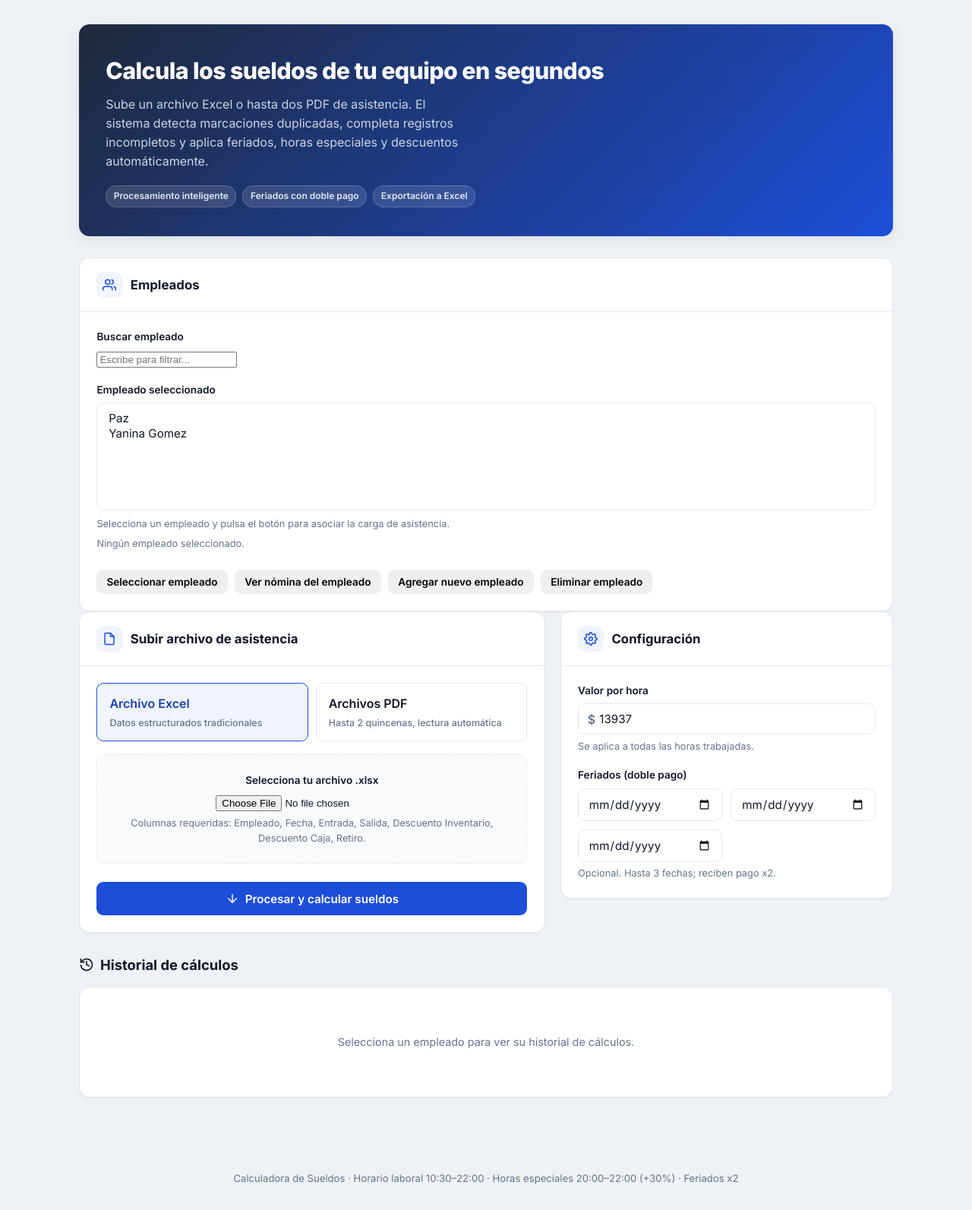
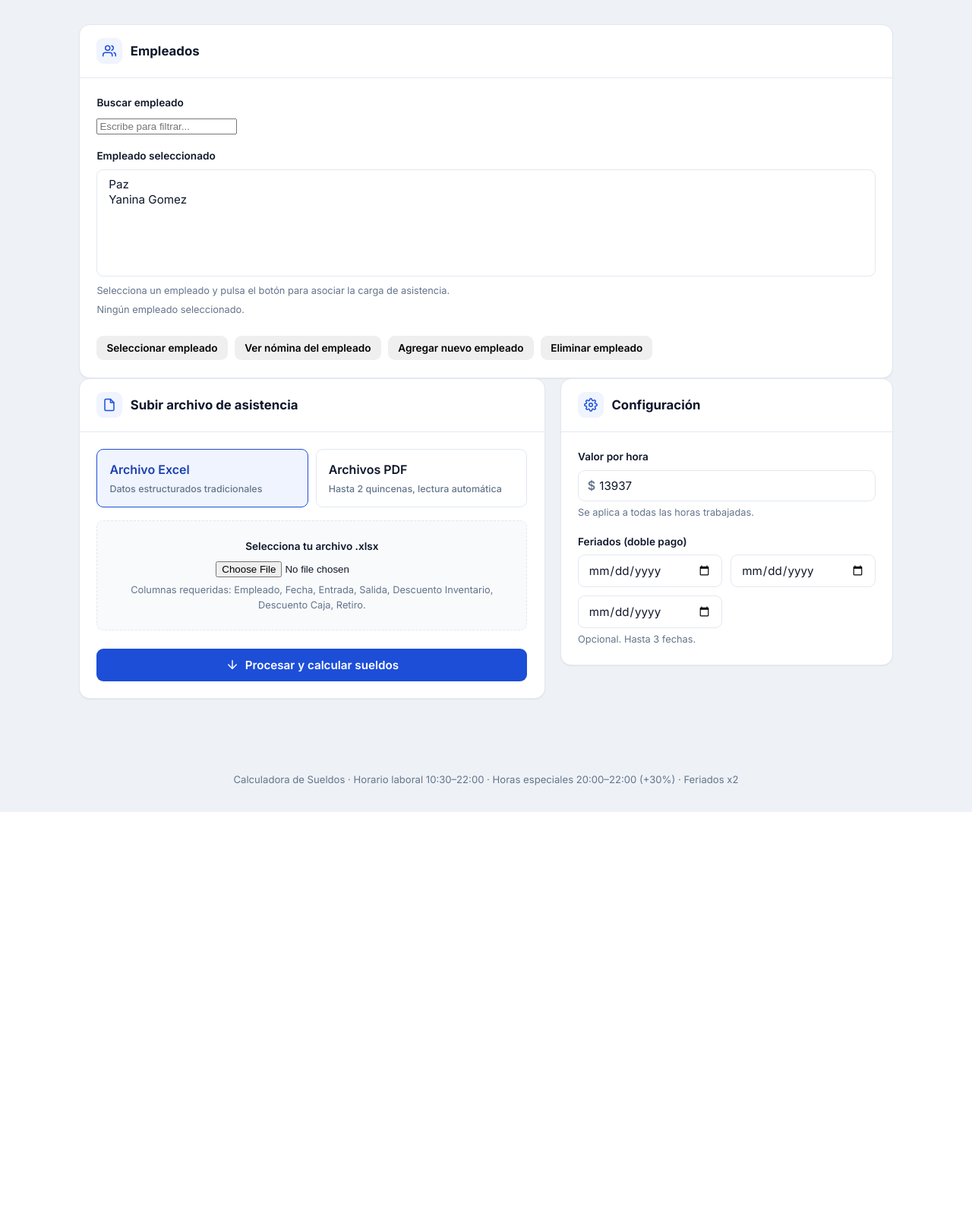
Before and after one commit to AndresFernandez686/Calculo_Nomina1.4, a Flask app: page / in a window 1280 px wide. Shown: the part 74-1667 px from the top of the page at 76% size. After the commit the page ends 1143 px from the top, so only its background shows below. Run offline with Flask 3, Linux system fonts and the light colour scheme; data comes from the database, SQL or seed files in the repository; data that the repository does not hold is empty.

Commit message:
Se quitaron algunas cosas

```diff
--- a/templates/index.html
+++ b/templates/index.html
@@ -1,19 +1,7 @@
 {% extends "base.html" %}
 
 {% block content %}
-<section class="hero">
-  <h1>Calcula los sueldos de tu equipo en segundos</h1>
-  <p>
-    Sube un archivo Excel o hasta dos PDF de asistencia. El sistema detecta
-    marcaciones duplicadas, completa registros incompletos y aplica feriados,
-    horas especiales y descuentos automáticamente.
-  </p>
-  <div class="hero-badges">
-    <span class="badge">Procesamiento inteligente</span>
-    <span class="badge">Feriados con doble pago</span>
-    <span class="badge">Exportación a Excel</span>
-  </div>
-</section>
+
 
 <!-- Selección de empleados -->
 <div class="card">
@@ -146,51 +134,13 @@
             <input type="date" name="feriado_2" />
             <input type="date" name="feriado_3" />
           </div>
-          <p class="hint">Opcional. Hasta 3 fechas; reciben pago x2.</p>
+          <p class="hint">Opcional. Hasta 3 fechas.</p>
         </div>
       </div>
     </div>
   </div>
 
 </form>
-
-<!-- Historial -->
-<div class="section-title">
-  <svg width="20" height="20" viewBox="0 0 24 24" fill="none" stroke="currentColor" stroke-width="2" stroke-linecap="round" stroke-linejoin="round"><path d="M3 3v5h5"/><path d="M3.05 13A9 9 0 1 0 6 5.3L3 8"/><path d="M12 7v5l4 2"/></svg>
-  Historial de cálculos{% if selected_employee %} de {{ selected_employee.nombre }}{% endif %}
-</div>
-<div class="card">
-  <div class="card-body">
-    {% if history_runs %}
-      {% for run in history_runs %}
-        <div class="history-item">
-          <div>
-            <strong>{{ run.source_name or "Cálculo" }}</strong>
-            <span class="badge">{{ run.source_type | upper }}</span>
-            <div class="history-meta">
-              {{ run.created_at.strftime("%d/%m/%Y %H:%M") }} &middot;
-              {{ run.total_registros }} registros &middot;
-              Total: <strong class="money">${{ "{:,.0f}".format(run.total_sueldos) }}</strong>
-            </div>
-          </div>
-          <div class="history-actions">
-            <a class="btn btn-ghost btn-sm" href="{{ url_for('resultado', run_id=run.id) }}">Ver</a>
-            <a class="btn btn-ghost btn-sm" href="{{ url_for('descargar', run_id=run.id) }}">Excel</a>
-            <form method="POST" action="{{ url_for('eliminar', run_id=run.id) }}" onsubmit="return confirm('¿Eliminar este cálculo del historial?');">
-              <button type="submit" class="btn btn-danger-soft btn-sm">Eliminar</button>
-            </form>
-          </div>
-        </div>
-      {% endfor %}
-    {% else %}
-      {% if selected_employee %}
-        <p class="empty">Aún no hay cálculos para este empleado.</p>
-      {% else %}
-        <p class="empty">Selecciona un empleado para ver su historial de cálculos.</p>
-      {% endif %}
-    {% endif %}
-  </div>
-</div>
 {% endblock %}
 
 {% block scripts %}
```
